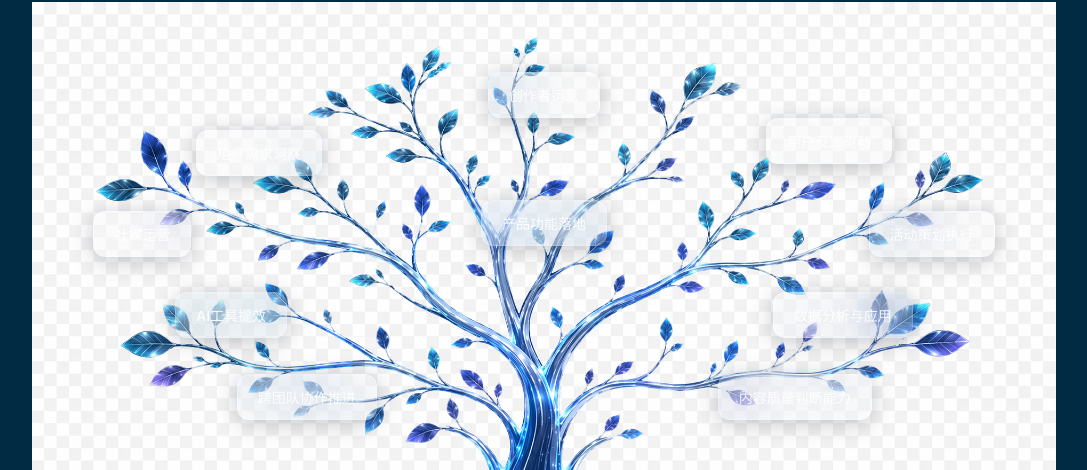
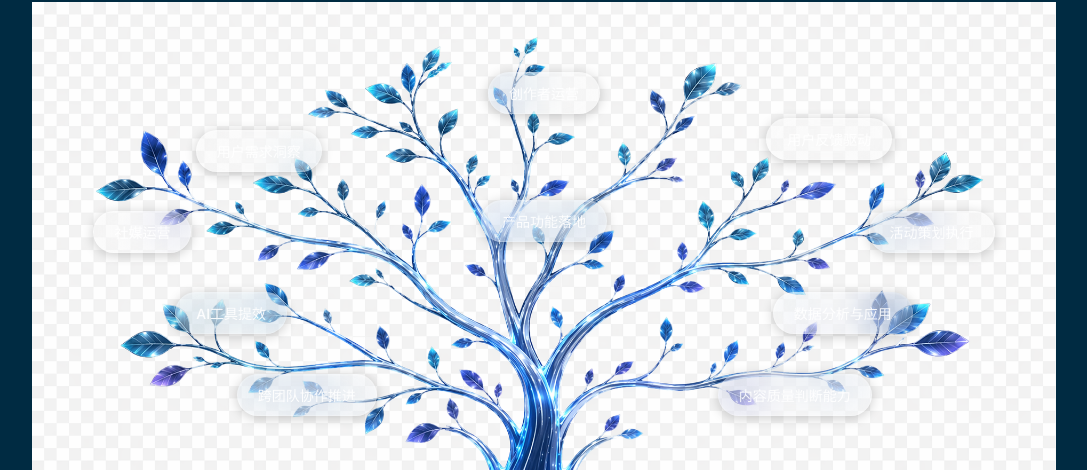
Before and after one commit to morinooto013/lsypersonal-space, a React (Vite) app: page / in a window 1280 px wide. Shown: the part 2062-2532 px from the top of the page, without its empty margins (96-1183 px from the left). Built offline with nearby package versions, Linux system fonts and the light colour scheme.

Commit message:
fix: blend black bg away with lighten, use tight pill/ellipse shape for nodes

```diff
--- a/src/components/SkillTree.tsx
+++ b/src/components/SkillTree.tsx
@@ -23,32 +23,37 @@ export default function SkillTree() {
           Skill Tree
         </h2>
 
-        {/* Tree with transparent background image */}
+        {/* Tree with background image */}
         <div className="relative w-full">
           <img
             src="/skill-tree-bg.png"
             alt=""
-            className="w-full h-auto block"
-            style={{ minHeight: '420px', objectFit: 'contain' }}
+            className="w-full h-auto block select-none"
+            draggable={false}
+            style={{
+              minHeight: '420px',
+              objectFit: 'contain',
+              mixBlendMode: 'lighten',
+            }}
           />
 
           {/* Skill nodes scattered across the tree canopy */}
           <div className="absolute inset-0">
             <div className="relative w-full h-full">
 
-              {/* Top area - spread across upper canopy */}
+              {/* Top area */}
               <SkillNode name={skills[0]} className="absolute top-[12%] left-1/2 -translate-x-1/2" />
 
-              {/* Upper-mid area */}
+              {/* Upper-mid */}
               <SkillNode name={skills[1]} className="absolute top-[22%] left-[16%]" />
               <SkillNode name={skills[2]} className="absolute top-[20%] right-[16%]" />
 
-              {/* Mid area - widest part of canopy */}
+              {/* Mid - widest canopy */}
               <SkillNode name={skills[3]} className="absolute top-[36%] left-[6%]" />
               <SkillNode name={skills[4]} className="absolute top-[34%] left-1/2 -translate-x-1/2" />
               <SkillNode name={skills[5]} className="absolute top-[36%] right-[6%]" />
 
-              {/* Lower-mid area */}
+              {/* Lower-mid */}
               <SkillNode name={skills[6]} className="absolute top-[50%] left-[14%]" />
               <SkillNode name={skills[7]} className="absolute top-[50%] right-[14%]" />
 
@@ -69,14 +74,14 @@ function SkillNode({ name, className }: { name: string; className?: string }) {
   return (
     <div className={className}>
       <div
-        className="rounded-xl px-4 py-2 sm:px-5 sm:py-2.5 transition-all duration-300 hover:scale-105 cursor-default"
+        className="rounded-full px-4 py-1.5 sm:px-5 sm:py-2 transition-all duration-300 hover:scale-105 cursor-default"
         style={{
-          background: 'rgba(255, 255, 255, 0.06)',
-          backdropFilter: 'blur(24px)',
-          WebkitBackdropFilter: 'blur(24px)',
-          border: '1px solid rgba(255, 255, 255, 0.18)',
+          background: 'rgba(255, 255, 255, 0.08)',
+          backdropFilter: 'blur(20px)',
+          WebkitBackdropFilter: 'blur(20px)',
+          border: '1px solid rgba(255, 255, 255, 0.2)',
           boxShadow:
-            'inset 0 1px 0 rgba(255, 255, 255, 0.15), inset 0 -1px 0 rgba(255, 255, 255, 0.05), 0 4px 24px rgba(0, 0, 0, 0.2), 0 0 12px rgba(130, 170, 255, 0.08)',
+            'inset 0 1px 0 rgba(255, 255, 255, 0.12), 0 2px 12px rgba(0, 0, 0, 0.2)',
         }}
       >
         <span className="text-xs sm:text-sm text-white/90 font-medium whitespace-nowrap">
```
Also changed, not shown: .claude/settings.json.
